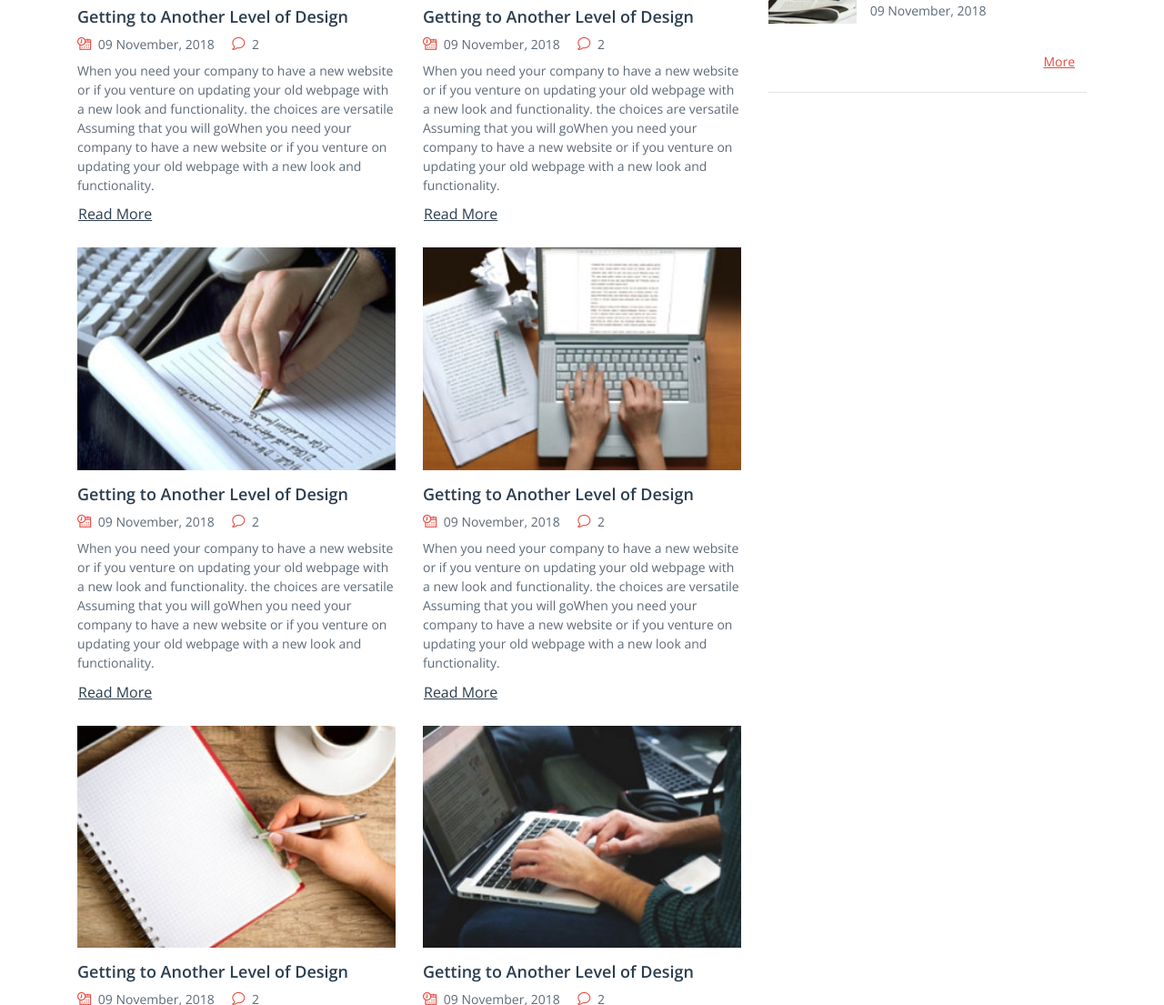
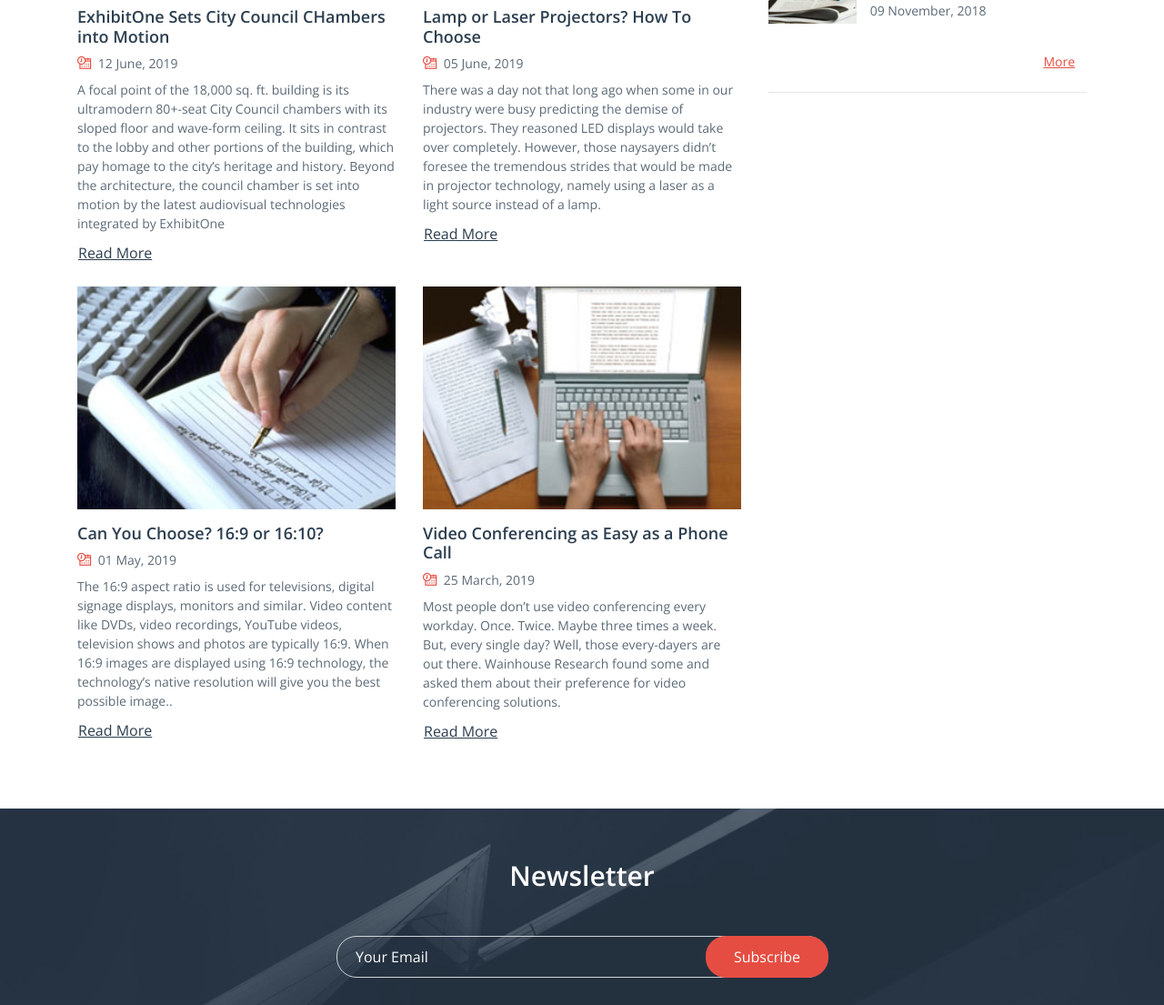
Before and after one commit to anhdeee/Exhibitone, a plain HTML site: page blog.html in a window 1280 px wide. Shown: the part 977-2082 px from the top of the page at 91% size. Drawn offline with nearby package versions, Linux system fonts and the light colour scheme; files whose address does not match are found by name.

Commit message:
Updated Blog home

```diff
--- a/blog.html
+++ b/blog.html
@@ -121,7 +121,8 @@
             <div class="image-container translate-effect-right">
               <a href="20190807-do-you-need-a-tv-or-display-part-2-commercial-displays.html"><img src="assets/custom/images/cat-larg1.jpg" alt="alt image text"></a>
             </div>
-            <h2 class="mt-3 mb-2 font-18 semi-font"><a href="20190807-do-you-need-a-tv-or-display-part-2-commercial-displays.html" class="fables-main-text-color fables-second-hover-color">Do You Need a TV or a Display? Part 2: Commerical Displays</a></h2>
+            <h2 class="mt-3 mb-2 font-18 semi-font"><a href="20190807-do-you-need-a-tv-or-display-part-2-commercial-displays.html" class="fables-main-text-color fables-second-hover-color">Do You Need a TV or a Display? Part 2: Commerical Displays</a>
+            </h2>
             <div class="fables-forth-text-color font-14 mb-2">
               <span class="fables-icondata fables-second-text-color mr-1"></span>
               <span class="mr-3"> 07 August, 2019 </span>
@@ -137,16 +138,14 @@
               <a href="#"><img src="assets/custom/images/cat-larg2.jpg" alt="alt image text"></a>
             </div>
 
-            <h2 class="mt-3 mb-2 font-18 semi-font"><a href="#" class="fables-main-text-color fables-second-hover-color">Getting to Another Level of Design</a></h2>
+            <h2 class="mt-3 mb-2 font-18 semi-font"><a href="#" class="fables-main-text-color fables-second-hover-color">Do You Need a TV or a Display? Part 1: What is the Difference?</a></h2>
             <div class="fables-forth-text-color font-14 mb-2">
               <span class="fables-icondata fables-second-text-color mr-1"></span>
-              <span class="mr-3"> 09 November, 2018 </span>
-              <span class="fables-iconcomment fables-second-text-color mr-1"></span>
-              <a href="" class="fables-forth-text-color fables-second-hover-color position-relative z-index">2</a>
+              <span class="mr-3"> 10 July, 2019 </span>
             </div>
             <p class="fables-forth-text-color font-14 mb-2">
-              When you need your company to have a new website or if you venture on updating your old webpage with a new look and functionality. the choices are versatile Assuming that you will goWhen you need your company to have a new website or if
-              you venture on updating your old webpage with a new look and functionality.
+              If you have or are looking to update/upgrade some video in your audiovisual-enabled spaces, you have likely heard these phrases: TV, display, LCD, LED, OLED, SmartTV, consumer (often referred to as residential) and commercial.
+              It’s confusing. But we can help sort this out.
             </p>
             <a href="" class="btn btn-link fables-main-text-color fables-second-hover-color fables-cat-blog-btn ">Read More</a>
           </div>
@@ -155,16 +154,15 @@
               <a href="#"><img src="assets/custom/images/cat-larg3.jpg" alt="alt image text"></a>
             </div>
 
-            <h2 class="mt-3 mb-2 font-18 semi-font"><a href="#" class="fables-main-text-color fables-second-hover-color">Getting to Another Level of Design</a></h2>
+            <h2 class="mt-3 mb-2 font-18 semi-font"><a href="#" class="fables-main-text-color fables-second-hover-color">ExhibitOne Sets City Council CHambers into Motion</a></h2>
             <div class="fables-forth-text-color font-14 mb-2">
               <span class="fables-icondata fables-second-text-color mr-1"></span>
-              <span class="mr-3"> 09 November, 2018 </span>
-              <span class="fables-iconcomment fables-second-text-color mr-1"></span>
-              <a href="" class="fables-forth-text-color fables-second-hover-color position-relative z-index">2</a>
+              <span class="mr-3"> 12 June, 2019 </span>
             </div>
             <p class="fables-forth-text-color font-14 mb-2">
-              When you need your company to have a new website or if you venture on updating your old webpage with a new look and functionality. the choices are versatile Assuming that you will goWhen you need your company to have a new website or if
-              you venture on updating your old webpage with a new look and functionality.
+              A focal point of the 18,000 sq. ft. building is its ultramodern 80+-seat City Council chambers with its sloped floor and wave-form ceiling. It sits in contrast to the lobby and other portions of the building, which pay homage to the
+              city’s heritage and history.
+              Beyond the architecture, the council chamber is set into motion by the latest audiovisual technologies integrated by ExhibitOne
             </p>
             <a href="" class="btn btn-link fables-main-text-color fables-second-hover-color fables-cat-blog-btn ">Read More</a>
           </div>
@@ -173,16 +171,14 @@
               <a href="#"><img src="assets/custom/images/cat-larg4.jpg" alt="alt image text"></a>
             </div>
 
-            <h2 class="mt-3 mb-2 font-18 semi-font"><a href="#" class="fables-main-text-color fables-second-hover-color">Getting to Another Level of Design</a></h2>
+            <h2 class="mt-3 mb-2 font-18 semi-font"><a href="#" class="fables-main-text-color fables-second-hover-color">Lamp or Laser Projectors? How To Choose</a></h2>
             <div class="fables-forth-text-color font-14 mb-2">
               <span class="fables-icondata fables-second-text-color mr-1"></span>
-              <span class="mr-3"> 09 November, 2018 </span>
-              <span class="fables-iconcomment fables-second-text-color mr-1"></span>
-              <a href="" class="fables-forth-text-color fables-second-hover-color position-relative z-index">2</a>
+              <span class="mr-3"> 05 June, 2019 </span>
             </div>
             <p class="fables-forth-text-color font-14 mb-2">
-              When you need your company to have a new website or if you venture on updating your old webpage with a new look and functionality. the choices are versatile Assuming that you will goWhen you need your company to have a new website or if
-              you venture on updating your old webpage with a new look and functionality.
+              There was a day not that long ago when some in our industry were busy predicting the demise of projectors. They reasoned LED displays would take over completely.
+              However, those naysayers didn’t foresee the tremendous strides that would be made in projector technology, namely using a laser as a light source instead of a lamp.
             </p>
             <a href="" class="btn btn-link fables-main-text-color fables-second-hover-color fables-cat-blog-btn ">Read More</a>
           </div>
@@ -191,16 +187,14 @@
               <a href="#"><img src="assets/custom/images/cat-larg5.jpg" alt="alt image text"></a>
             </div>
 
-            <h2 class="mt-3 mb-2 font-18 semi-font"><a href="#" class="fables-main-text-color fables-second-hover-color">Getting to Another Level of Design</a></h2>
+            <h2 class="mt-3 mb-2 font-18 semi-font"><a href="#" class="fables-main-text-color fables-second-hover-color">Can You Choose? 16:9 or 16:10?</a></h2>
             <div class="fables-forth-text-color font-14 mb-2">
               <span class="fables-icondata fables-second-text-color mr-1"></span>
-              <span class="mr-3"> 09 November, 2018 </span>
-              <span class="fables-iconcomment fables-second-text-color mr-1"></span>
-              <a href="" class="fables-forth-text-color fables-second-hover-color position-relative z-index">2</a>
+              <span class="mr-3"> 01 May, 2019 </span>
             </div>
             <p class="fables-forth-text-color font-14 mb-2">
-              When you need your company to have a new website or if you venture on updating your old webpage with a new look and functionality. the choices are versatile Assuming that you will goWhen you need your company to have a new website or if
-              you venture on updating your old webpage with a new look and functionality.
+              The 16:9 aspect ratio is used for televisions, digital signage displays, monitors and similar. Video content like DVDs, video recordings, YouTube videos, television shows and photos are typically 16:9.
+              When 16:9 images are displayed using 16:9 technology, the technology’s native resolution will give you the best possible image..
             </p>
             <a href="" class="btn btn-link fables-main-text-color fables-second-hover-color fables-cat-blog-btn ">Read More</a>
           </div>
@@ -209,57 +203,20 @@
               <a href="#"><img src="assets/custom/images/cat-larg6.jpg" alt="alt image text"></a>
             </div>
 
-            <h2 class="mt-3 mb-2 font-18 semi-font"><a href="#" class="fables-main-text-color fables-second-hover-color">Getting to Another Level of Design</a></h2>
+            <h2 class="mt-3 mb-2 font-18 semi-font"><a href="#" class="fables-main-text-color fables-second-hover-color">Video Conferencing as Easy as a Phone Call</a></h2>
             <div class="fables-forth-text-color font-14 mb-2">
               <span class="fables-icondata fables-second-text-color mr-1"></span>
-              <span class="mr-3"> 09 November, 2018 </span>
-              <span class="fables-iconcomment fables-second-text-color mr-1"></span>
-              <a href="" class="fables-forth-text-color fables-second-hover-color position-relative z-index">2</a>
+              <span class="mr-3"> 25 March, 2019 </span>
             </div>
             <p class="fables-forth-text-color font-14 mb-2">
-              When you need your company to have a new website or if you venture on updating your old webpage with a new look and functionality. the choices are versatile Assuming that you will goWhen you need your company to have a new website or if
-              you venture on updating your old webpage with a new look and functionality.
-            </p>
-            <a href="" class="btn btn-link fables-main-text-color fables-second-hover-color fables-cat-blog-btn ">Read More</a>
-          </div>
-          <div class="col-12 col-sm-6 mb-4 wow fadeIn" data-wow-delay="2.1s">
-            <div class="image-container translate-effect-right">
-              <a href="#"><img src="assets/custom/images/cat-larg7.jpg" alt="alt image text"></a>
-            </div>
-
-            <h2 class="mt-3 mb-2 font-18 semi-font"><a href="#" class="fables-main-text-color fables-second-hover-color">Getting to Another Level of Design</a></h2>
-            <div class="fables-forth-text-color font-14 mb-2">
-              <span class="fables-icondata fables-second-text-color mr-1"></span>
-              <span class="mr-3"> 09 November, 2018 </span>
-              <span class="fables-iconcomment fables-second-text-color mr-1"></span>
-              <a href="" class="fables-forth-text-color fables-second-hover-color position-relative z-index">2</a>
-            </div>
-            <p class="fables-forth-text-color font-14 mb-2">
-              When you need your company to have a new website or if you venture on updating your old webpage with a new look and functionality. the choices are versatile Assuming that you will goWhen you need your company to have a new website or if
-              you venture on updating your old webpage with a new look and functionality.
-            </p>
-            <a href="" class="btn btn-link fables-main-text-color fables-second-hover-color fables-cat-blog-btn ">Read More</a>
-          </div>
-          <div class="col-12 col-sm-6 mb-4 wow fadeIn" data-wow-delay="2.4s">
-            <div class="image-container translate-effect-right">
-              <a href="#"><img src="assets/custom/images/cat-larg8.jpg" alt="alt image text"></a>
-            </div>
-
-            <h2 class="mt-3 mb-2 font-18 semi-font"><a href="#" class="fables-main-text-color fables-second-hover-color">Getting to Another Level of Design</a></h2>
-            <div class="fables-forth-text-color font-14 mb-2">
-              <span class="fables-icondata fables-second-text-color mr-1"></span>
-              <span class="mr-3"> 09 November, 2018 </span>
-              <span class="fables-iconcomment fables-second-text-color mr-1"></span>
-              <a href="" class="fables-forth-text-color fables-second-hover-color position-relative z-index">2</a>
-            </div>
-            <p class="fables-forth-text-color font-14 mb-2">
-              When you need your company to have a new website or if you venture on updating your old webpage with a new look and functionality. the choices are versatile Assuming that you will goWhen you need your company to have a new website or if
-              you venture on updating your old webpage with a new look and functionality.
+              Most people don’t use video conferencing every workday. Once. Twice. Maybe three times a week. But, every single day?
+              Well, those every-dayers are out there. Wainhouse Research found some and asked them about their preference for video conferencing solutions.
             </p>
             <a href="" class="btn btn-link fables-main-text-color fables-second-hover-color fables-cat-blog-btn ">Read More</a>
           </div>
         </div>
       </div>
+
       <div class="col-12 col-lg-4">
         <div class="mt-4">
           <h2 class="position-relative font-23 semi-font fables-blog-category-head fables-main-text-color fables-second-before pl-3 mb-4">Categories</h2>
```
Also changed, not shown: 20190807-do-you-need-a-tv-or-display-part-2-commercial-displays.html (+9 -10 lines).
